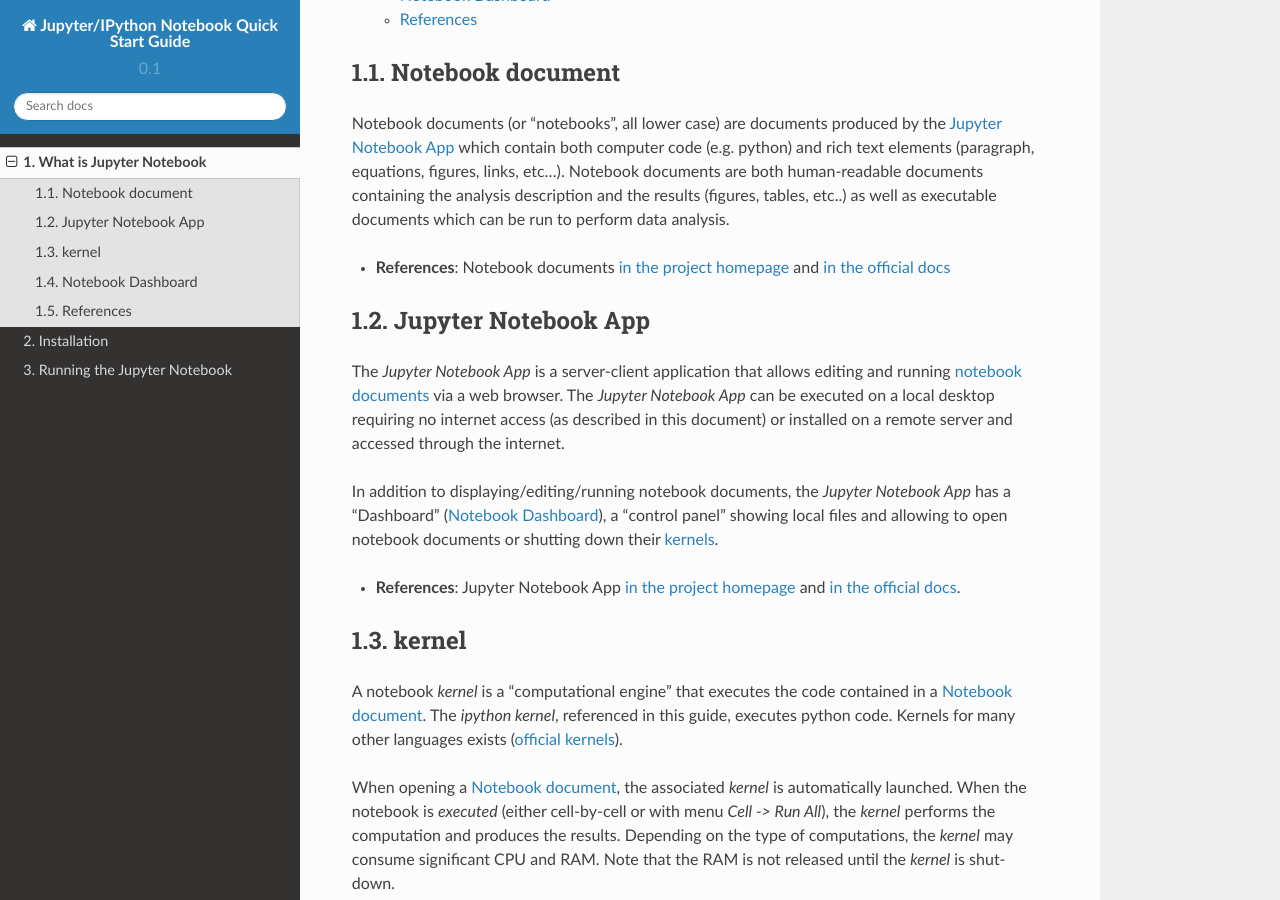
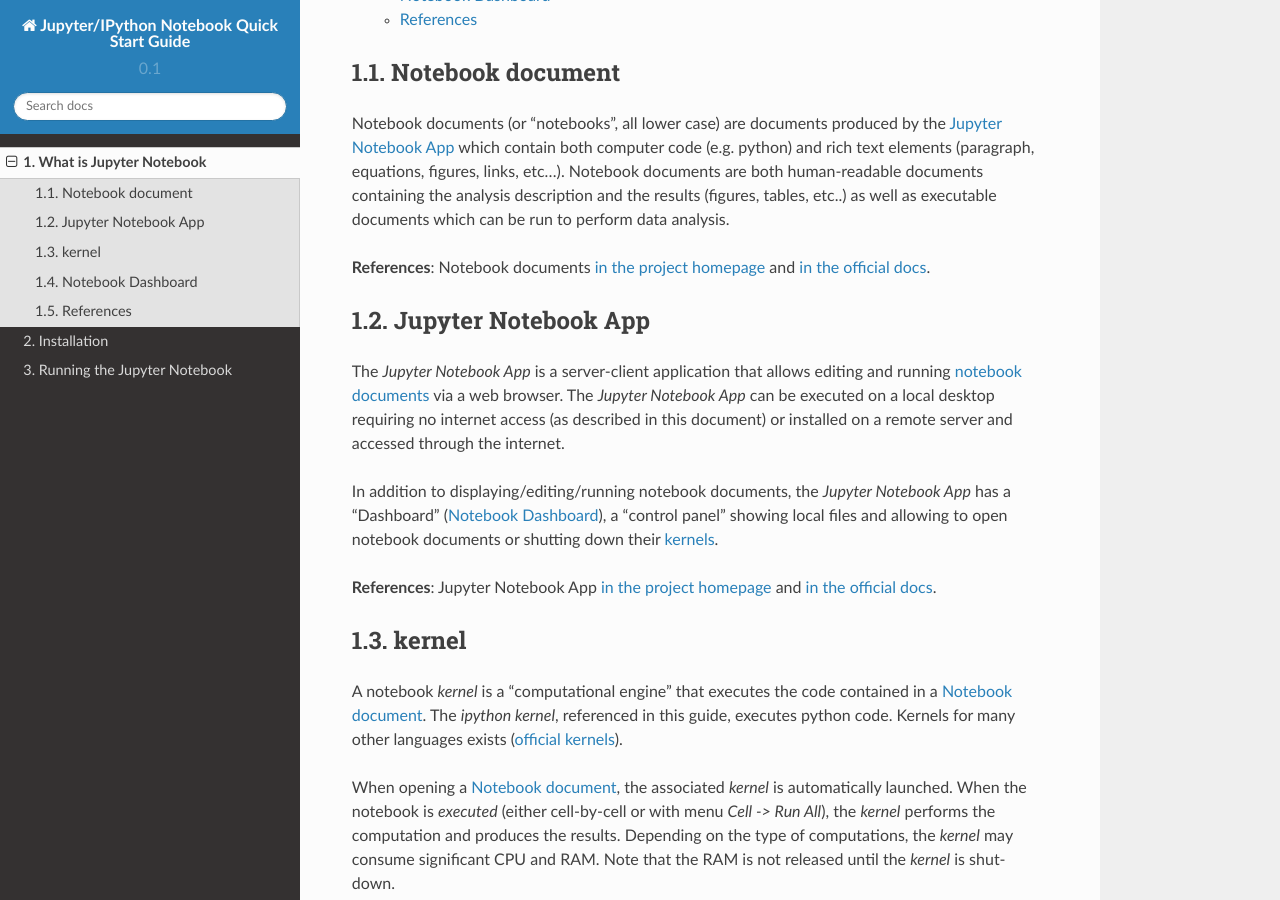
Before and after one commit to tritemio/jupyter_notebook_beginner_guide, a Sphinx documentation site: the page built from docs/what_is_jupyter.rst, in a window 1280 px wide and 900 px high, scrolled down 380 px. Built offline with Sphinx 7.4.7 and the Read the Docs theme 2.0.0, drawn with Linux system fonts in a browser that asks for light colours.

```diff
--- a/docs/what_is_jupyter.rst
+++ b/docs/what_is_jupyter.rst
@@ -21,7 +21,7 @@ Notebook documents are both human-readable documents containing the analysis
 description and the results (figures, tables, etc..) as well as executable documents
 which can be run to perform data analysis.
 
-- **References**: Notebook documents `in the project homepage <http://ipython.org/notebook.html#notebook-documents>`__ and `in the official docs <http://ipython.org/ipython-doc/stable/notebook/notebook.html#notebook-documents>`__
+**References**: Notebook documents `in the project homepage <http://ipython.org/notebook.html#notebook-documents>`__ and `in the official docs <http://ipython.org/ipython-doc/stable/notebook/notebook.html#notebook-documents>`__.
 
 .. _notebook_app:
 
@@ -40,9 +40,9 @@ the *Jupyter Notebook App* has a "Dashboard" (:ref:`dashboard`),
 a "control panel" showing local files and allowing to
 open notebook documents or shutting down their :ref:`kernels <kernel>`.
 
-- **References**: Jupyter Notebook App
-  `in the project homepage <http://ipython.org/notebook.html>`__ and
-  `in the official docs <http://ipython.org/ipython-doc/stable/notebook/notebook.html#htmlnotebook>`__.
+**References**: Jupyter Notebook App
+`in the project homepage <http://ipython.org/notebook.html>`__ and
+`in the official docs <http://ipython.org/ipython-doc/stable/notebook/notebook.html#htmlnotebook>`__.
 
 
 .. _kernel:
@@ -64,9 +64,9 @@ CPU and RAM. Note that the RAM is not released until the *kernel* is shut-down.
 
 See also :ref:`kernel_shutdown`.
 
-- **References**: from the official docs
-  `Opening Notebooks <http://ipython.org/ipython-doc/stable/notebook/notebook.html#opening-notebooks>`__ and
-  `Decoupled two-process model <http://ipython.org/ipython-doc/stable/overview.html#ipythonzmq>`__.
+**References**: from the official docs
+`Opening Notebooks <http://ipython.org/ipython-doc/stable/notebook/notebook.html#opening-notebooks>`__ and
+`Decoupled two-process model <http://ipython.org/ipython-doc/stable/overview.html#ipythonzmq>`__.
 
 .. _dashboard:
 
@@ -81,8 +81,8 @@ and to manage the running :ref:`kernels <kernel>` (visualize and shutdown).
 The *Notebook Dashboard* has other features similar to a file manager, namely
 navigating folders and renaming/deleting files.
 
-- **References**: from the official docs
-  `Opening Notebooks <http://ipython.org/ipython-doc/stable/notebook/notebook.html#opening-notebooks>`__.
+**References**: from the official docs
+`Opening Notebooks <http://ipython.org/ipython-doc/stable/notebook/notebook.html#opening-notebooks>`__.
 
 .. _references:
 
```
